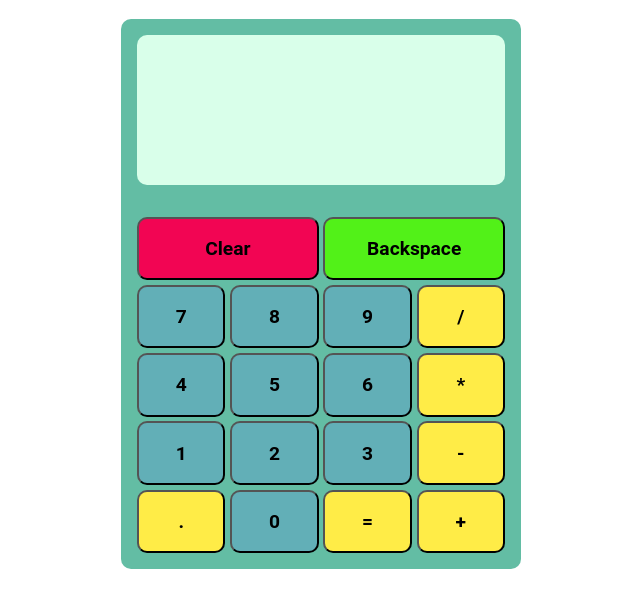
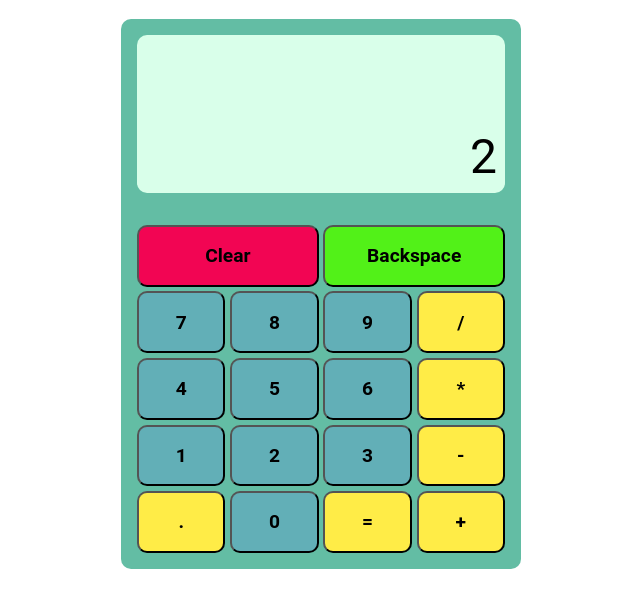
Before and after one commit to Chiemezuo/calculator, a plain HTML site: page index.html in a window 1280 px wide. Shown: the part 70-678 px from the top of the page, without its empty margins (319-959 px from the left). Drawn offline with Linux system fonts and the light colour scheme.

Commit message:
Add dummy display data with font-size of 48px

```diff
--- a/index.html
+++ b/index.html
@@ -11,7 +11,7 @@
 <body>
   <h1>Calculator</h1>
   <div class="calculator">
-    <div class="display"></div>
+    <div class="display">2</div>
     <div class="calc-keys">
       <button class="clear erase">Clear</button>
       <button class="backspace">Backspace</button>
--- a/style.css
+++ b/style.css
@@ -19,6 +19,12 @@ body {
   height: 150px;
   background-color: #d9ffea;
   border-radius: 10px;
+  display: flex;
+  align-items: flex-end;
+  justify-content: flex-end;
+  padding-right: 8px;
+  padding-bottom: 8px;
+  font-size: 48px;
 }
 
 .calc-keys {
```
